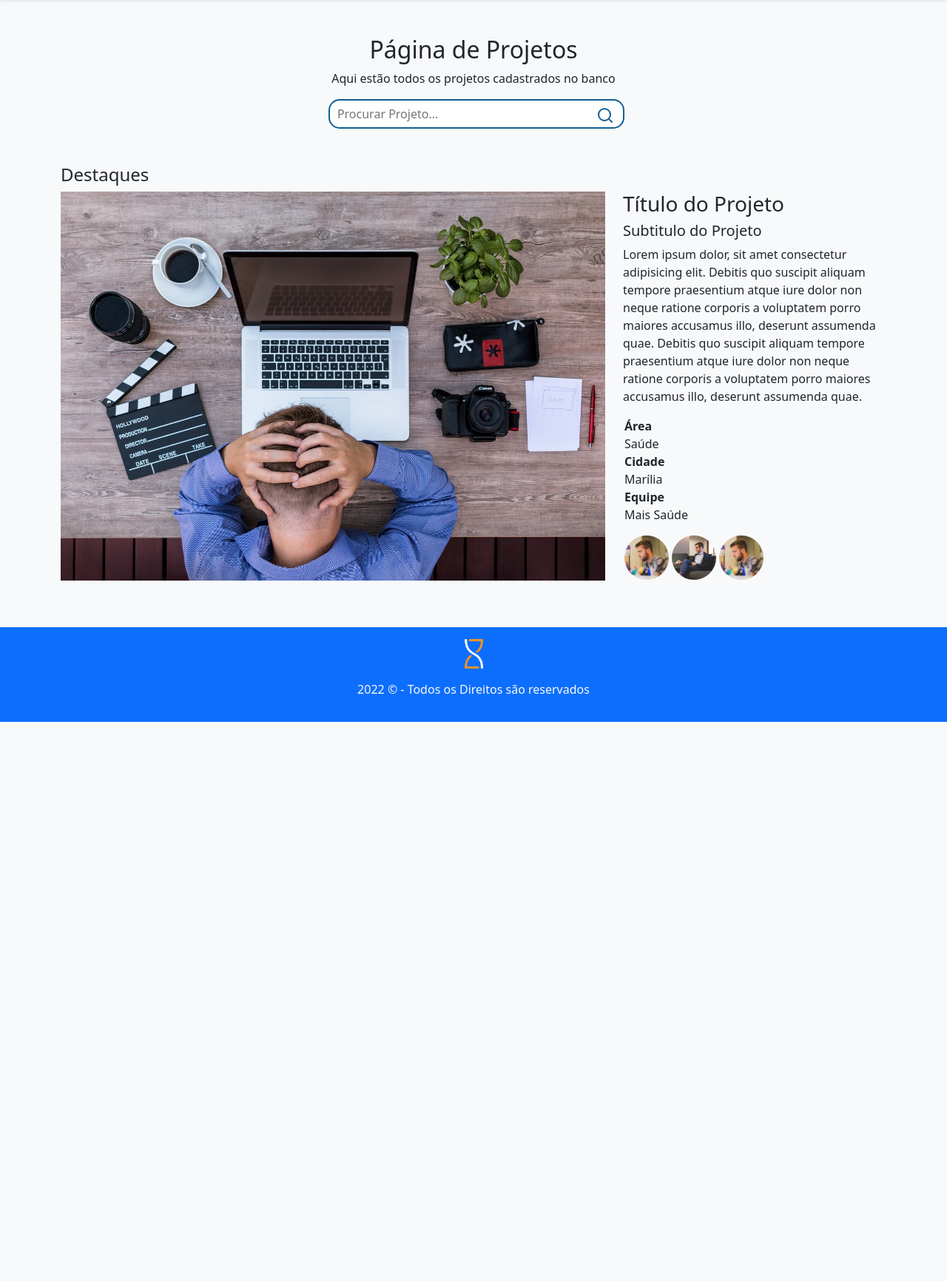
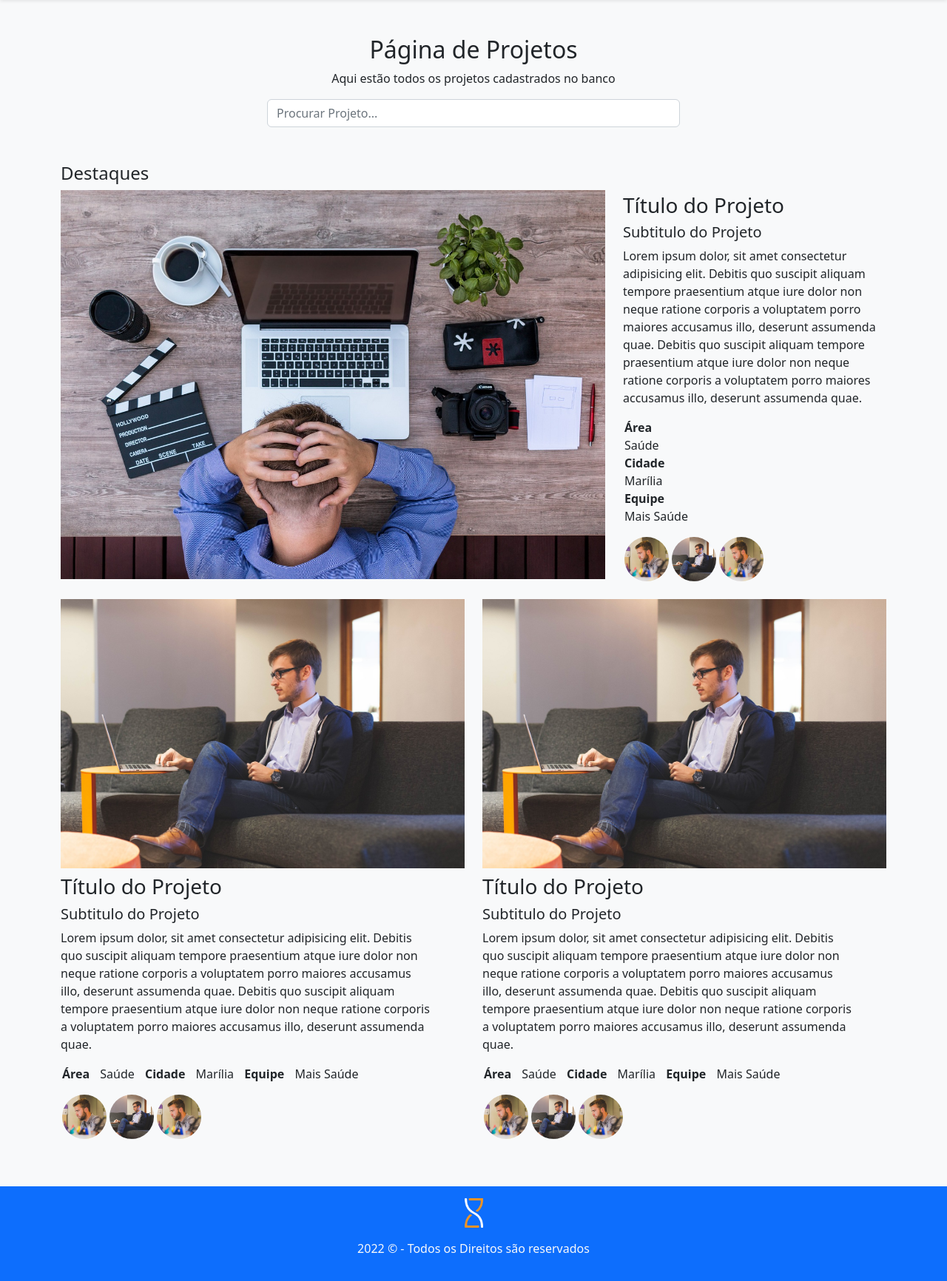
Before and after one commit to VictorSmaniotto/crn, a PHP site: page /projetos.php in a window 1280 px wide. Shown: the part 74-1806 px from the top of the page at 74% size. Before the commit the page ends 1050 px from the top, so only its background shows below. Run offline with PHP 8.4, Linux system fonts and the light colour scheme.

Commit message:
correções de exibição

```diff
--- a/assets/css/main.css
+++ b/assets/css/main.css
@@ -9,22 +9,26 @@
 /* ***************** Pagina Projetos***************** */
 /* Formulario de pesquisa */
 
-.search-bar input{
+/* .search-bar input{
     border-radius: 15px;
     border: 0.15rem #0e6094 solid;
     width: 25rem !important;
     height: 2.5rem;
     padding-left: 10px;
-}
+} */
 
 .search-bar button{
     border: none;
     margin-left: -3rem;
     background-color: #fff;
+    display: none;
 }
 
 /* Modelo de Card Horizontal */
 
+.card-horizontal .card-corpo{
+    /* max-height: 500px; */
+}
 
 .card-horizontal .card-imagem img{
     /* border-radius: 10px; */
@@ -58,3 +62,31 @@
 .membro1{
     margin-left: -30px;
 }
+
+/* Modelo de Card Horizontal */
+
+.card-vertical .card-lista{
+    text-align: start;
+}
+
+.card-vertical .card-lista .lista-item{
+    display: inline-block;
+    padding-right: 10px;
+}
+
+.card-vertical .card-lista .lista-sub-item{
+    display: inline-block;
+    padding-right: 10px;
+}
+
+.card-vertical .card-lista .lista-sub-item{
+    display: inline-block;
+}
+
+/* .card-lista .sub-lista{
+
+} */
+
+.card-lista-membros{
+    text-align: start;
+}
--- a/projetos.php
+++ b/projetos.php
@@ -12,8 +12,10 @@ include_once CABECALHO;
     <p>Aqui estão todos os projetos cadastrados no banco</p>
 
     <form action="" method="POST" class="search-bar">
-        <input type="text" name="buscarProjeto" id="buscarProjeto" placeholder="Procurar Projeto...">
-        <button type="submit" ><img src="/assets/img/icons/search.svg" alt=""></button>
+        <div class="col-6 mx-auto">
+            <input type="text" name="buscarProjeto" id="buscarProjeto" placeholder="Procurar Projeto..." class="form-control">
+            <button type="submit" ><img src="/assets/img/icons/search.svg" alt=""></button>
+        </div>
     </form>
 
     <div class="row mt-5">
@@ -25,7 +27,7 @@ include_once CABECALHO;
                         <img src="/assets/img/cards/blogger-2838945_1280.jpg" alt="" class="img-fluid">
                     </div>
                 </div>
-                <div class="col-lg-4 text-start">
+                <div class="col-lg-4 text-start mt-1 card-corpo">
                     <h3>Título do Projeto</h3>
                     <h5>Subtitulo do Projeto</h5>
                     <p>Lorem ipsum dolor, sit amet consectetur adipisicing elit. Debitis quo suscipit aliquam tempore praesentium atque iure dolor non neque ratione corporis a voluptatem porro maiores accusamus illo, deserunt assumenda quae. Debitis quo suscipit aliquam tempore praesentium atque iure dolor non neque ratione corporis a voluptatem porro maiores accusamus illo, deserunt assumenda quae.</p>
@@ -50,6 +52,73 @@ include_once CABECALHO;
                     </ul>
                 </div>
             </div>
+            <div class="row mt-2">
+                <div class="col-lg-6">
+                    <div class="card-vertical">
+                        <div class="card-imagem">
+                            <img src="assets/img/cards/entrepreneur-593371_1280.jpg" alt="" class="img-fluid">
+                        </div>
+                        <div class="col-lg-11 text-start mt-2">
+                        <h3>Título do Projeto</h3>
+                        <h5>Subtitulo do Projeto</h5>
+                        <p>Lorem ipsum dolor, sit amet consectetur adipisicing elit. Debitis quo suscipit aliquam tempore praesentium atque iure dolor non neque ratione corporis a voluptatem porro maiores accusamus illo, deserunt assumenda quae. Debitis quo suscipit aliquam tempore praesentium atque iure dolor non neque ratione corporis a voluptatem porro maiores accusamus illo, deserunt assumenda quae.</p>
+                        </div>
+                        <ul class="card-lista">
+                            <li class="lista-item">Área</li>
+                            <li class="lista-sub-item">Saúde</li>
+                            <li class="lista-item">Cidade</li>
+                            <li class="lista-sub-item">Marília</li>
+                            <li class="lista-item">Equipe</li>
+                            <li class="lista-sub-item">Mais Saúde</li>
+                        </ul>
+                        <ul class="card-lista-membros">
+                            <li class="lista-item-membro membro1">
+                                <img src="assets/img/cards/man-597178_1280.jpg" alt="" width="60" height="60">
+                            </li>
+                            <li class="lista-item-membro">
+                                <img src="assets/img/cards/entrepreneur-593371_1280.jpg" alt="" width="60" height="60">
+                            </li>
+                            <li class="lista-item-membro">
+                                <img src="assets/img/cards/man-597178_1280.jpg" alt="" width="60" height="60">
+                            </li>
+                        </ul>
+                </div>
+
+            </div>
+
+            <div class="col-lg-6">
+                    <div class="card-vertical">
+                        <div class="card-imagem">
+                            <img src="assets/img/cards/entrepreneur-593371_1280.jpg" alt="" class="img-fluid">
+                        </div>
+                        <div class="col-lg-11 text-start mt-2">
+                        <h3>Título do Projeto</h3>
+                        <h5>Subtitulo do Projeto</h5>
+                        <p>Lorem ipsum dolor, sit amet consectetur adipisicing elit. Debitis quo suscipit aliquam tempore praesentium atque iure dolor non neque ratione corporis a voluptatem porro maiores accusamus illo, deserunt assumenda quae. Debitis quo suscipit aliquam tempore praesentium atque iure dolor non neque ratione corporis a voluptatem porro maiores accusamus illo, deserunt assumenda quae.</p>
+                        </div>
+                        <ul class="card-lista">
+                            <li class="lista-item">Área</li>
+                            <li class="lista-sub-item">Saúde</li>
+                            <li class="lista-item">Cidade</li>
+                            <li class="lista-sub-item">Marília</li>
+                            <li class="lista-item">Equipe</li>
+                            <li class="lista-sub-item">Mais Saúde</li>
+                        </ul>
+                        <ul class="card-lista-membros">
+                            <li class="lista-item-membro membro1">
+                                <img src="assets/img/cards/man-597178_1280.jpg" alt="" width="60" height="60">
+                            </li>
+                            <li class="lista-item-membro">
+                                <img src="assets/img/cards/entrepreneur-593371_1280.jpg" alt="" width="60" height="60">
+                            </li>
+                            <li class="lista-item-membro">
+                                <img src="assets/img/cards/man-597178_1280.jpg" alt="" width="60" height="60">
+                            </li>
+                        </ul>
+                </div>
+            </div>
+        </div>
+
         </div>
     </div>
 </section>
```
